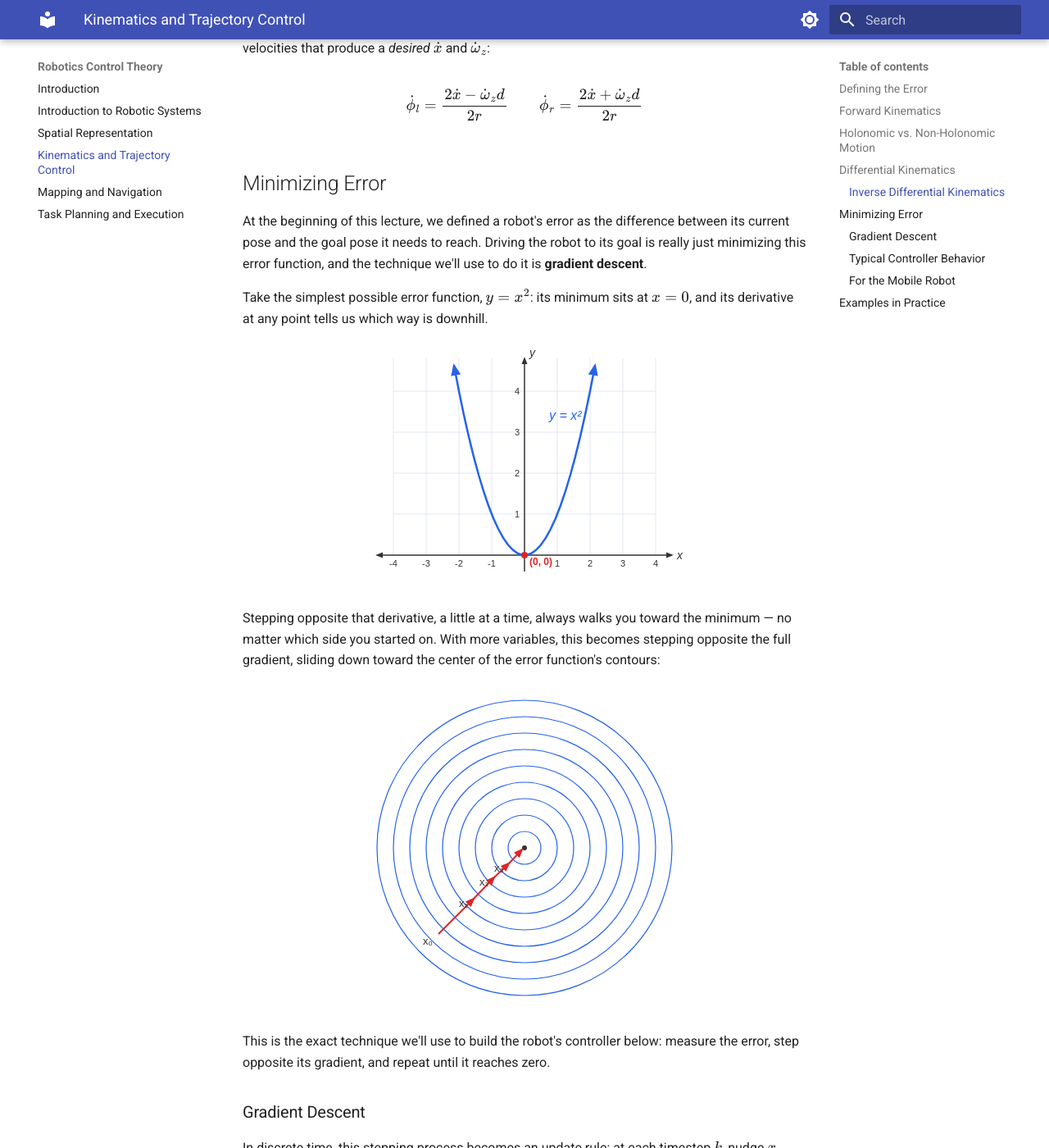
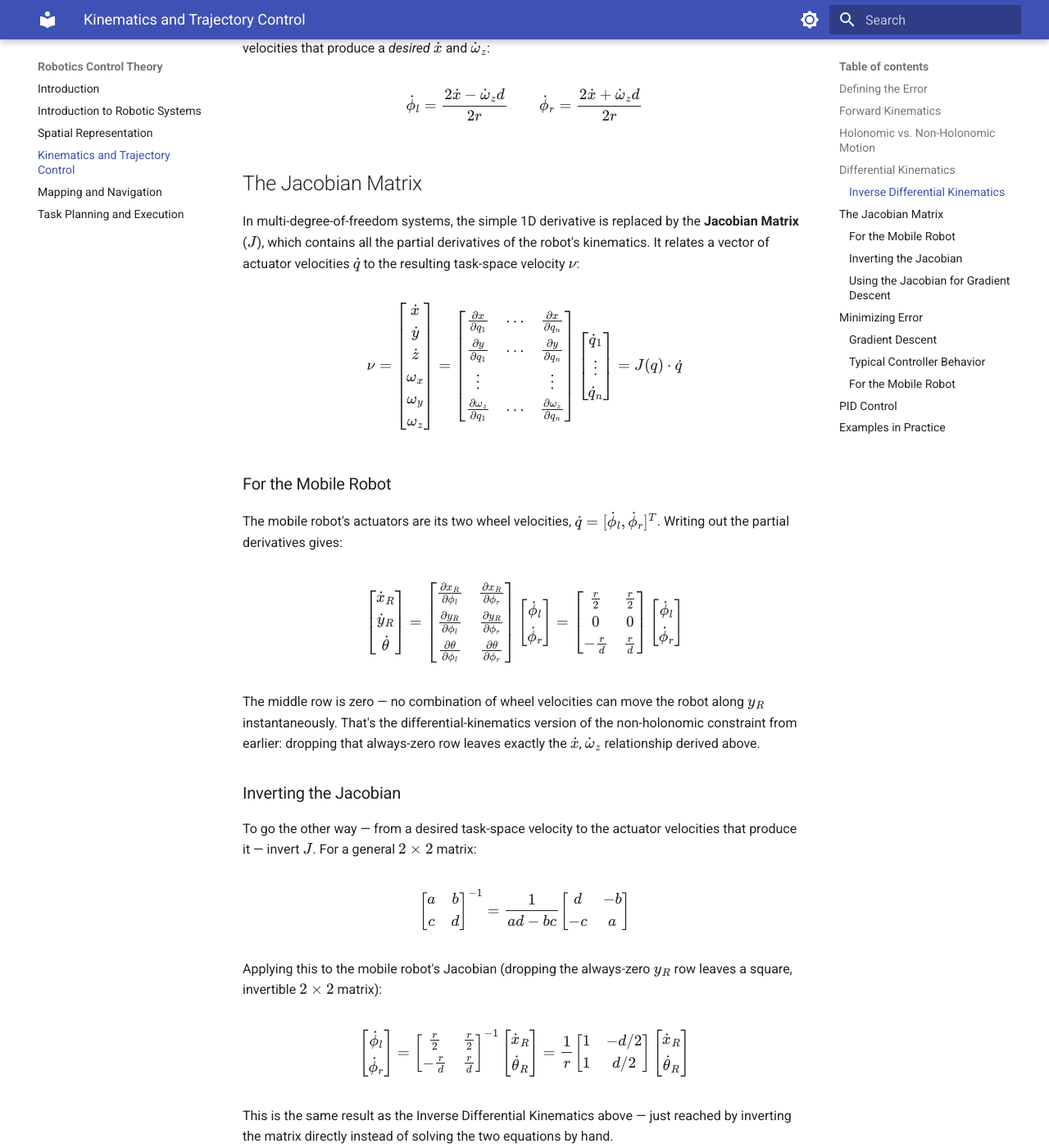
Before and after one commit to Kooroshoo/intro-to-robotics, an MkDocs documentation site: the page built from docs/03-kinematics-and-trajectory-control.md, in a window 1280 px wide and 1400 px high, scrolled down 4507 px. Shown: the whole window at 82% size. Built offline with MkDocs 1.6.1 and Material for MkDocs 9.7.7, drawn with Linux system fonts in a browser that asks for light colours; some of the changed text lies outside the part shown.

Commit message:
update lecture 3

````diff
--- a/docs/03-kinematics-and-trajectory-control.md
+++ b/docs/03-kinematics-and-trajectory-control.md
@@ -126,6 +126,60 @@ $$
 \dot\phi_l = \frac{2\dot x - \dot\omega_z d}{2r} \qquad \dot\phi_r = \frac{2\dot x + \dot\omega_z d}{2r}
 $$
 
+## The Jacobian Matrix
+
+In multi-degree-of-freedom systems, the simple 1D derivative is replaced by the **Jacobian Matrix** ($J$), which contains all the partial derivatives of the robot's kinematics. It relates a vector of actuator velocities $\dot q$ to the resulting task-space velocity $\nu$:
+
+$$
+\nu = \begin{bmatrix} \dot x \\ \dot y \\ \dot z \\ \omega_x \\ \omega_y \\ \omega_z \end{bmatrix} = \begin{bmatrix} \frac{\partial x}{\partial q_1} & \cdots & \frac{\partial x}{\partial q_n} \\ \frac{\partial y}{\partial q_1} & \cdots & \frac{\partial y}{\partial q_n} \\ \vdots & & \vdots \\ \frac{\partial \omega_z}{\partial q_1} & \cdots & \frac{\partial \omega_z}{\partial q_n} \end{bmatrix} \begin{bmatrix} \dot q_1 \\ \vdots \\ \dot q_n \end{bmatrix} = J(q)\cdot\dot q
+$$
+
+### For the Mobile Robot
+
+The mobile robot's actuators are its two wheel velocities, $\dot q = [\dot\phi_l, \dot\phi_r]^T$. Writing out the partial derivatives gives:
+
+$$
+\begin{bmatrix} \dot x_R \\ \dot y_R \\ \dot\theta \end{bmatrix} = \begin{bmatrix} \frac{\partial x_R}{\partial \phi_l} & \frac{\partial x_R}{\partial \phi_r} \\ \frac{\partial y_R}{\partial \phi_l} & \frac{\partial y_R}{\partial \phi_r} \\ \frac{\partial \theta}{\partial \phi_l} & \frac{\partial \theta}{\partial \phi_r} \end{bmatrix} \begin{bmatrix} \dot\phi_l \\ \dot\phi_r \end{bmatrix} = \begin{bmatrix} \frac{r}{2} & \frac{r}{2} \\ 0 & 0 \\ -\frac{r}{d} & \frac{r}{d} \end{bmatrix} \begin{bmatrix} \dot\phi_l \\ \dot\phi_r \end{bmatrix}
+$$
+
+The middle row is zero — no combination of wheel velocities can move the robot along $y_R$ instantaneously. That's the differential-kinematics version of the non-holonomic constraint from earlier: dropping that always-zero row leaves exactly the $\dot x$, $\dot\omega_z$ relationship derived above.
+
+### Inverting the Jacobian
+
+To go the other way — from a desired task-space velocity to the actuator velocities that produce it — invert $J$. For a general $2\times2$ matrix:
+
+$$
+\begin{bmatrix} a & b \\ c & d \end{bmatrix}^{-1} = \frac{1}{ad-bc}\begin{bmatrix} d & -b \\ -c & a \end{bmatrix}
+$$
+
+Applying this to the mobile robot's Jacobian (dropping the always-zero $y_R$ row leaves a square, invertible $2\times2$ matrix):
+
+$$
+\begin{bmatrix} \dot\phi_l \\ \dot\phi_r \end{bmatrix} = \begin{bmatrix} \frac{r}{2} & \frac{r}{2} \\ -\frac{r}{d} & \frac{r}{d} \end{bmatrix}^{-1} \begin{bmatrix} \dot x_R \\ \dot\theta_R \end{bmatrix} = \frac{1}{r}\begin{bmatrix} 1 & -d/2 \\ 1 & d/2 \end{bmatrix} \begin{bmatrix} \dot x_R \\ \dot\theta_R \end{bmatrix}
+$$
+
+This is the same result as the Inverse Differential Kinematics above — just reached by inverting the matrix directly instead of solving the two equations by hand.
+
+### Using the Jacobian for Gradient Descent
+
+The general control law for reducing an error $e$ with the Jacobian is:
+
+$$
+\Delta q = -J^+e
+$$
+
+For the mobile robot, that error is exactly $\rho$ and $\alpha$ from earlier. Plugging them into the inverse Jacobian above gives the wheel velocities directly, with no need to go through $\dot x_R$ and $\dot\theta_R$ at all:
+
+$$
+\begin{bmatrix} \dot\phi_l \\ \dot\phi_r \end{bmatrix} = \frac{1}{r}\begin{bmatrix} 1 & -d/2 \\ 1 & d/2 \end{bmatrix} \begin{bmatrix} \rho \\ \alpha \end{bmatrix}
+$$
+
+Absorbing $r$ and $d$ into a pair of tunable gains $p_1$, $p_2$, this is exactly the same P-controller derived below in Gradient Descent — just arrived at directly from the Jacobian instead of taking partial derivatives of the error function:
+
+```
+leftwheel  = -p1 * alpha + p2 * rho
+rightwheel =  p1 * alpha + p2 * rho
+```
 
 ## Minimizing Error
 
@@ -192,4 +246,22 @@ leftwheel  = -p1 * alpha + p2 * rho
 rightwheel =  p1 * alpha + p2 * rho
 ```
 
+## PID Control
+
+The controller derived above is a pure **Proportional (P)** controller — the control signal is proportional only to the current error. In general, a control signal can be made up of three terms:
+
+- **P** — proportional to the current error.
+- **I** — proportional to the integral of past errors.
+- **D** — proportional to the derivative of the error.
+
+<p markdown="1" style="text-align:center;">
+![PID control loop: proportional, integral, and derivative terms combine into the control signal](assets/images/pid_block_diagram.svg)
+</p>
+
+$$
+u(t) = K_p\,e(t) + K_i\int_0^t e(\tau)\,d\tau + K_d\,\frac{de(t)}{dt}
+$$
+
+In practice, the integral term is computed by summing up just the last $N$ error terms rather than the entire history, to prevent **wind-up** — a large accumulated error continuing to push the controller long after it's no longer relevant. The derivative term reacts to how fast the error is changing, which increases the speed of convergence.
+
 ## Examples in Practice
````
Also changed, not shown: docs/assets/images/pid_block_diagram.svg (added).
